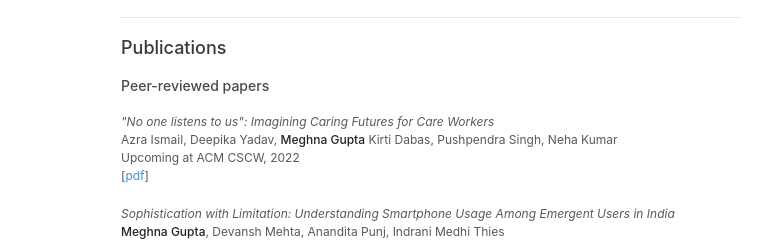
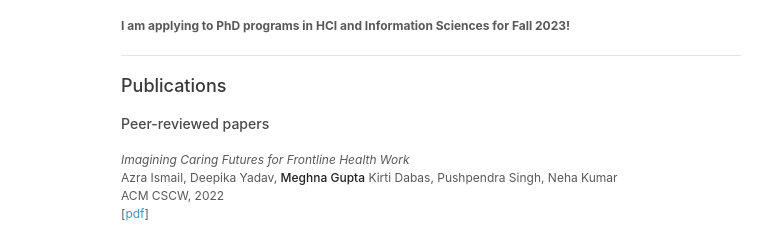
Before and after one commit to gupta-meghna64/gupta-meghna64.github.io, a plain HTML site: page index.html in a window 1280 px wide. Shown: the part 353-593 px from the top of the page, 399-1171 px from the left. Drawn offline with Linux system fonts and the light colour scheme.

Commit message:
committed

```diff
--- a/index.html
+++ b/index.html
@@ -44,15 +44,16 @@
           href="https://www.iiitd.ac.in/grace" target="_blank">Dr. Grace Eden</a> and <a class="in-text"
           href="https://www.iiitd.ac.in/pushpendra" target="_blank">Dr. Pushpendra Singh</a>. For my undergraduate thesis, I worked on understanding how people interpret air quality information, and how it informs their understanding of risk. </p>
 
+
+        <p><b>I am applying to PhD programs in HCI and Information Sciences for Fall 2023!</b></p>
         <hr>
-
         <h2>Publications</h2>
 
           <h3>Peer-reviewed papers </h3>
 
-            <p><em>"No one listens to us": Imagining Caring Futures for Care Workers</em><br />
+            <p><em>Imagining Caring Futures for Frontline Health Work</em><br />
               Azra Ismail, Deepika Yadav, <strong>Meghna Gupta</strong> Kirti Dabas, Pushpendra Singh, Neha Kumar<br />
-              Upcoming at ACM CSCW, 2022<br />
+              ACM CSCW, 2022<br />
               [<a href="">pdf</a>]</p>
 
             <p><em>Sophistication with Limitation: Understanding Smartphone Usage Among Emergent Users in India</em><br />
```
